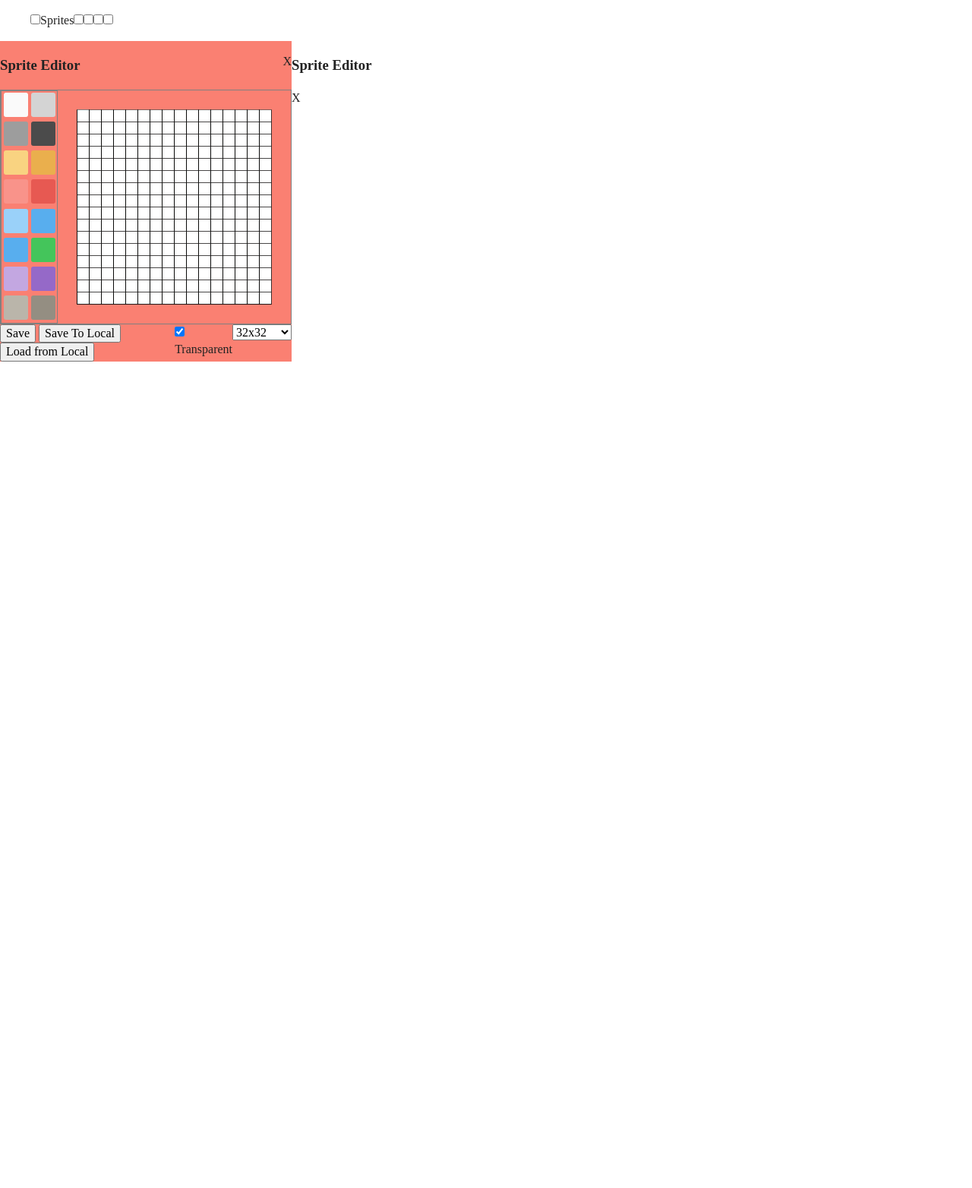
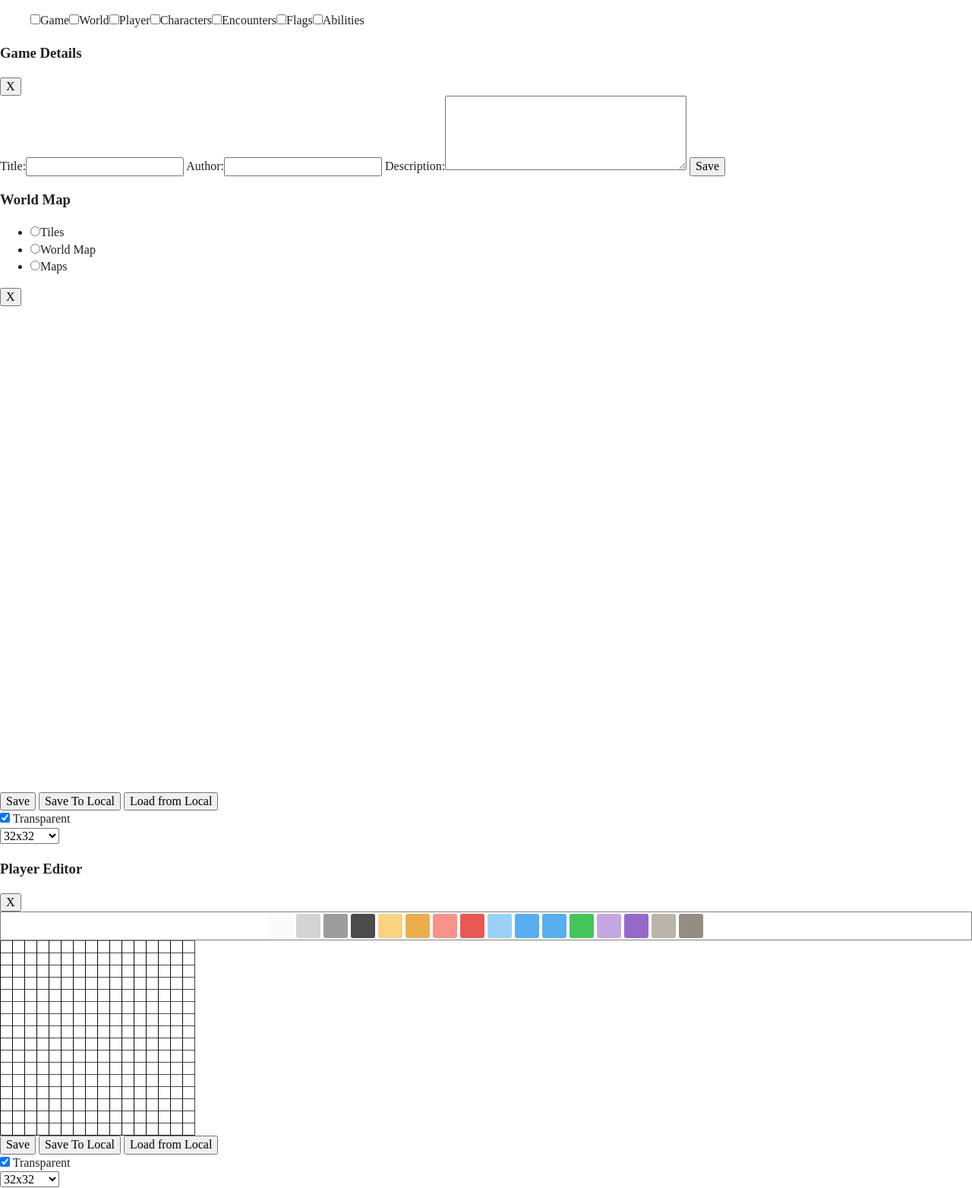
Before and after one commit to znapfel/html5-editor, a plain HTML site: page index.html in a window 1280 px wide. Shown: the whole page at 76% size. Before the commit the page ends 800 px from the top, so only its background shows below. Drawn offline with Linux system fonts and the light colour scheme.

Commit message:
began creating html outline of entire app

```diff
--- a/css/main.css
+++ b/css/main.css
@@ -117,8 +117,8 @@ section {
   width: 100%;
 }
 
-
-.sprite {
+/*
+.sprite-editor {
 
  background-color: salmon;
 }
@@ -133,20 +133,20 @@ section {
   display: flex;
   justify-content: space-between;
 }
-
+*/
 .sprite--palette{
   display: flex;
   flex-flow: row wrap;
   justify-content: center;
   border: 1px solid gray;
 }
-
+/*
 .sprite--editor {
   display: flex;
   justify-content: center;
   align-items: center;
   padding: 25px;
-}
+}*/
 
 
 .sprite--color-swatch {
@@ -155,19 +155,20 @@ section {
   min-height: 32px;
   border-radius: 3px;
 }
-
+/*
 .sprite--controls {
   display: flex;
   justify-content: space-around;
-}
+}*/
 
 @media only screen and (min-width: 48rem) {
+  /*
   .editor-app {
     display: flex;
 
    }
 
-   .sprite {
+   .sprite-editor {
     max-width: 24rem;
     background-color: salmon;
    }
@@ -199,7 +200,7 @@ section {
      padding: 25px;
    }
 
-
+   */
    .sprite--color-swatch {
      margin: 2px;
      width: 32px;
--- a/index.html
+++ b/index.html
@@ -19,32 +19,108 @@
 
 <body>
   <header>
-    <nav>
+    <nav class="main-nav">
       <ul>
-        <li><input class="header--editor-toggle" data-toggle="sprite-editor" name="sprite-editor" type="checkbox"><label for="sprite-editor">Sprites</label></li>
-        <li><input class="header--editor-toggle" type="checkbox"><label for=""></label></li>
-        <li><input class="header--editor-toggle" type="checkbox"><label for=""></label></li>
-        <li><input class="header--editor-toggle" type="checkbox"><label for=""></label></li>
-        <li><input class="header--editor-toggle" type="checkbox"><label for=""></label></li>
+        <li><label for="game-editor"><input class="header--editor-toggle" data-toggle="game-editor" name="game-editor" type="checkbox">Game</label></li>
+        <li><label for="world-editor"><input class="header--editor-toggle" data-toggle="world-editor" name="world-editor" type="checkbox">World</label></li>
+        <li><label for="player-editor"><input class="header--editor-toggle" data-toggle="player-editor" name="player-editor" type="checkbox">Player</label></li>
+        <li><label for="character-editor"><input class="header--editor-toggle" data-toggle="character-editor" name="character-editor" type="checkbox">Characters</label></li>
+        <li><label for="encounter-editor"><input class="header--editor-toggle" data-toggle="encounter-editor" name="encounter-editor" type="checkbox">Encounters</label></li>
+        <li><label for="flag-editor"><input class="header--editor-toggle" data-toggle="flag-editor" name="flag-editor" type="checkbox">Flags</label></li>
+        <li><label for="ability-editor"><input class="header--editor-toggle" data-toggle="ability-editor" name="ability-editor" type="checkbox">Abilities</label></li>
       </ul>
     </nav>
   </header>
   <main class="editor-app">
-    <div id="savedImages"></div>
-    <section class="sprite">
-      <div class="sprite--bar">
-        <h3>Sprite Editor</h3>
-        <p>X</p>
+      <section class="game-editor" id="game-editor">
+          <div class="game--bar">
+            <h3>Game Details</h3>
+            <button class="close-editor" id="game-editor-close" data-toggle="game-editor">X</button>
+          </div>
+          <form action="post">
+            <label for="game-title">Title:<input class="editor-text-field" type="text" name="game-title"></label>
+            <label for="game-author">Author:<input class="editor-text-field" type="text" name="game-author"></label>
+            <label for="game-description">Description:<textarea class="editor-text-field" name="game-description" rows="5" cols="33"></textarea></label>
+            <input type="submit" value="Save">
+          </form>
+      </section>
+   <section class="world-editor" id="world-editor">
+    <!--
+      To Do Add in tiles specific classes, canvas and
+       copy from world map editor
+
+    -->
+    <article class="world-editor--tiles-panel">
+
+    </article>
+    <article class="world-editor--world-map-panel">
+      <div class="world--bar">
+          <h3>World Map</h3>
+          <nav class="submenu" id="world--submenu">
+            <ul>
+              <li>
+                <label><input type="radio" name="world-menu" id="world--tiles-menu">Tiles</label>
+              </li>
+              <li>
+                <label><input type="radio" name="world-menu" id="world--world-map">World Map</label>
+              </li>
+              <li>
+                <label><input type="radio" name="world-menu" id="world--maps">Maps</label>
+              </li>
+            </ul>
+          </nav>
+          <button class="close-editor" id="world-editor-close" data-toggle="world-editor">X</button>
       </div>
-      <div class="sprite--window">
+      <div class="world-map-editor--window">
+          <aside class="world-map-editor--tiles"></aside>
+          <div class="world-map-editor--editor">
+            <div class="world-map-editor-wrapper">
+              <canvas id='world-map--editor' class="sprite--canvas" width="640" height="640"></canvas>
+            </div>
+          </div>
+      </div>
+      <div class="sprite--controls">
+            <div class="sprite--editor-controls">
+              <button id="saveSprite">Save</button>
+              <button id="saveImage">Save To Local</button>
+              <button id="loadImages">Load from Local</button>
+            </div>
+            <div class="sprite--editor-controls">
+              <input id="transparent" type="checkbox" checked>
+              <label>Transparent</labe>
+            </div>
+            <div class="sprite--editor-controls">
+              <select id="pxWidth" name="Sprite Width">
+                <option value="16">16x16</option>
+                <option value="32" selected>32x32</option>
+                <option value="64">64x64</option>
+                <option value="128" >128x128</option>
+              </select>
+            </div>
+      </div>
+      <div class="player--editor-previews" id="imageTray"></div>
+    </article>
+    <!--
+      To Do Add in maps specific classes, canvas and palette. copy from world map editor
+
+    -->
+    <article class="world-editor--maps-panel">
+
+    </article>
+
+   </section>
+    <section class="player-editor" id="player-editor">
+      <div class="player--bar">
+        <h3>Player Editor</h3>
+        <button class="close-editor" id="player-editor-close" data-toggle="player-editor">X</button>
+      </div>
+      <div class="player--window">
         <aside class="sprite--palette"></aside>
-        <div class="sprite--editor">
-          <div class="canvas-wrapper">
+        <div class="player--editor">
+          <div class="player-wrapper">
             <canvas id='editor' class="sprite--canvas" width="640" height="640"></canvas>
           </div>
-
         </div>
-
       </div>
       <div class="sprite--controls">
           <div class="sprite--editor-controls">
@@ -65,14 +141,10 @@
             </select>
           </div>
         </div>
-        <div class="sprite--editor-previews" id="imageTray"></div>
+        <div class="player--editor-previews" id="imageTray"></div>
+        <div id="savedImages"></div>
     </section>
-    <section class="placeholder-editor">
-      <div class=placeholder--bar>
-        <h3>Sprite Editor</h3>
-        <p>X</p>
-      </div>
-    </section>
+
 
   </main>
   <script src="js/sprite-editor.js"></script>
--- a/js/sprite-editor.js
+++ b/js/sprite-editor.js
@@ -1,4 +1,4 @@
-
+// Todo: convert into a class with constructor
 // Global reference to canvas and it's context
 let canvas;
 let subCanvasID = 0;
@@ -322,7 +322,9 @@ function drawData() {
 }
 
 // Initializes the Canvas for drawing.
+
 function getCanvasAndContext() {
+    // To Do initilize on load for all canvases via event listener
     canvas = document.getElementById('editor');
     ctx = canvas.getContext('2d');
     ctx.imageSmoothingEnabled = false;
```
